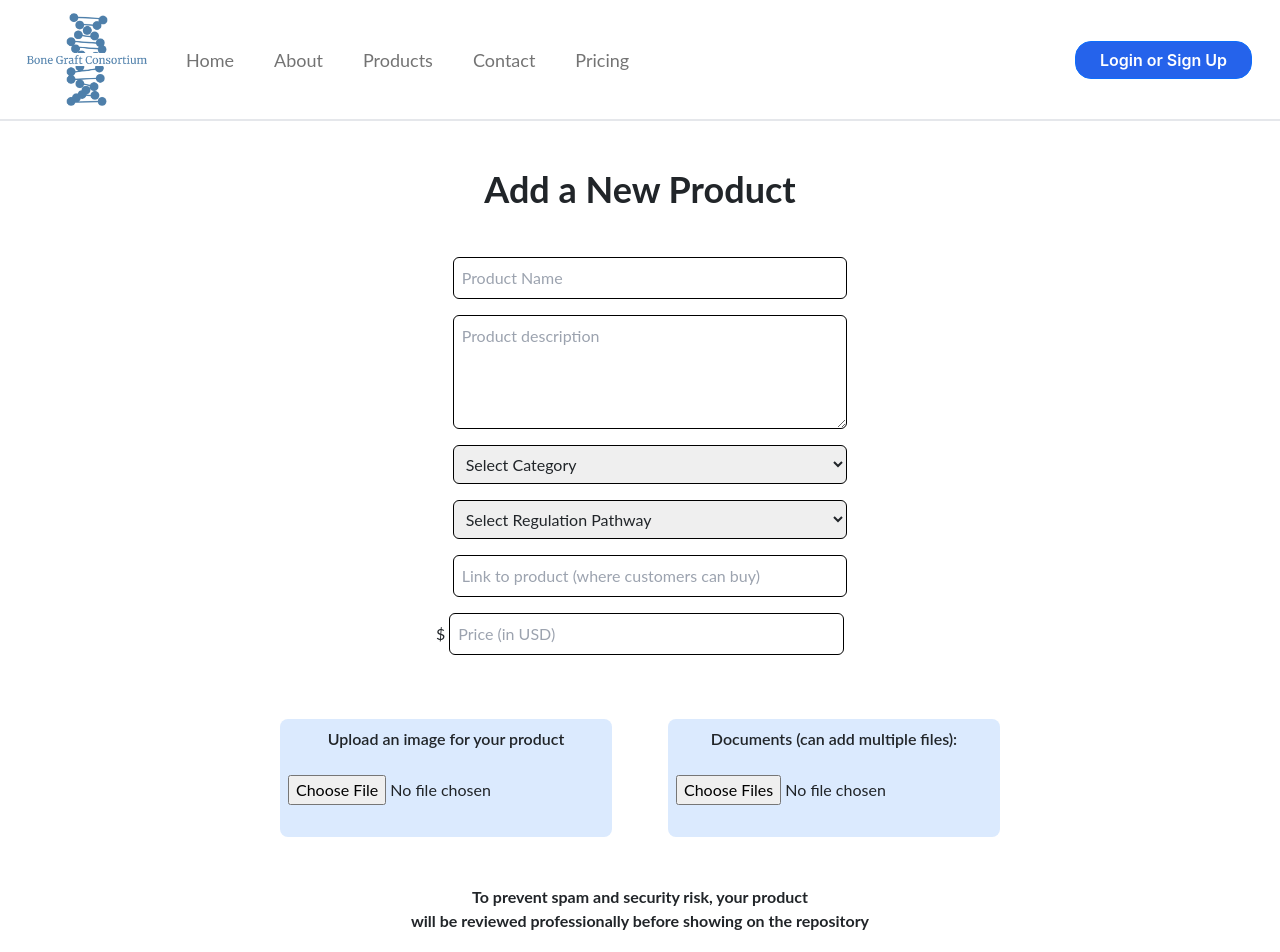
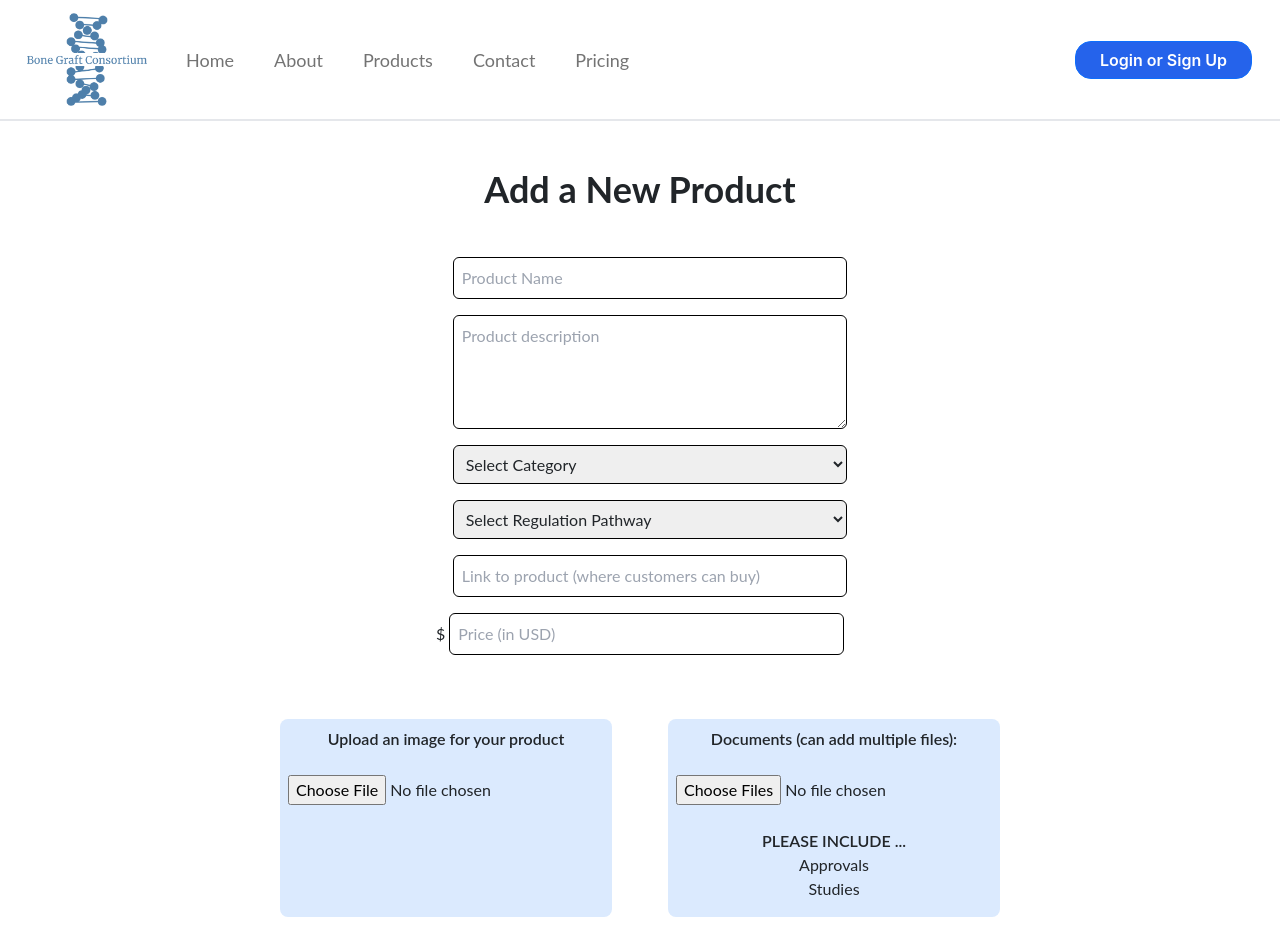
Before and after one commit to davidwilliford99/BGC, a React (Create React App) app in the folder app/: page /creategraft in a window 1280 px wide. Shown: the top 952 px of the page. Built offline with nearby package versions, Linux system fonts and the light colour scheme.

Commit message:
Added list of documents on NewGraftPage

```diff
--- a/app/src/pages/NewGraftPage.js
+++ b/app/src/pages/NewGraftPage.js
@@ -379,6 +379,7 @@ export default function NewGraftPage(props) {
                     {/* Notice the difference in the function when adding multiple files to an array */}
                     <div className='flex flex-col items-center mt-5 w-full bg-blue-100 rounded-lg p-2'>
                         <p className='font-semibold'>Documents (can add multiple files):</p>
+
                         <input
                             type="file"
                             multiple
@@ -389,6 +390,10 @@ export default function NewGraftPage(props) {
                                 const fileList = e.target.files;
                                 setDocuments(Array.from(fileList));
                             }} />
+
+                        <p className='font-semibold'>PLEASE INCLUDE ...</p>
+                        <p className='font-normal'>Approvals</p>
+                        <p className='font-normal pb-2'>Studies</p>
                     </div>
 
                 </div>
```
